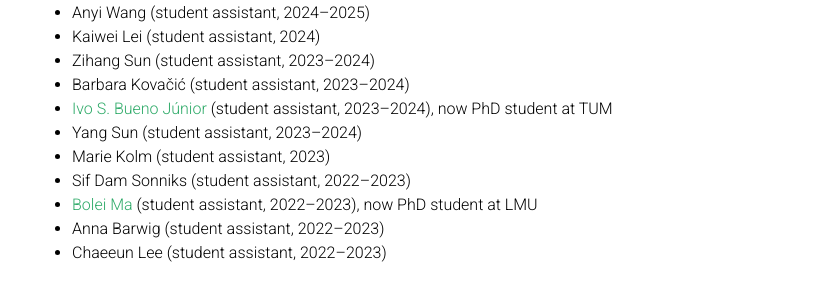
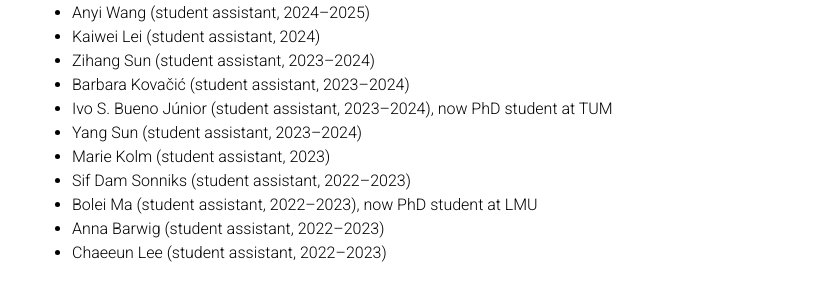
Before and after one commit to mainlp/mainlp.github.io, a Jekyll site: the page built from _pages/about.md, in a window 1280 px wide and 900 px high, scrolled down 4843 px. Shown: the part 161-461 px from the top of the window, without its empty margins (223-1056 px from the left). Built offline with Jekyll 4.4.1, drawn with Linux system fonts in a browser that asks for light colours; full-size pictures stand in for the smaller copies a plugin makes; comment, search, counter and statistics services are not loaded; a style sheet for code colours, icons or effects is not loaded; part of the change alters nothing that is shown.

```diff
--- a/_pages/about.md
+++ b/_pages/about.md
@@ -288,11 +288,11 @@ To <a href="/events-archive/">earlier events</a> at MaiNLP.
     <li>Kaiwei Lei (student assistant, 2024)</li>
     <li>Zihang Sun (student assistant, 2023–2024)</li>
     <li>Barbara Kovačić (student assistant, 2023–2024)</li>
-    <li><a href="https://www.edu.sot.tum.de/en/hctl/team/phd-researchers/ivo-de-souza-bueno-junior/">Ivo S. Bueno Júnior</a> (student assistant, 2023–2024), now PhD student at TUM</li>
+    <li>Ivo S. Bueno Júnior (student assistant, 2023–2024), now PhD student at TUM</li>
     <li>Yang Sun (student assistant, 2023–2024)</li>
     <li>Marie Kolm (student assistant, 2023)</li>
     <li>Sif Dam Sonniks (student assistant, 2022–2023)</li>
-    <li><a href="https://www.stat.lmu.de/soda/en/team/contact-page/bolei-ma-c9505de7.html">Bolei Ma</a> (student assistant, 2022–2023), now PhD student at LMU</li>
+    <li>Bolei Ma (student assistant, 2022–2023), now PhD student at LMU</li>
     <li>Anna Barwig (student assistant, 2022–2023)</li>
     <li>Chaeeun Lee (student assistant, 2022–2023)</li>
   </ul>
```
